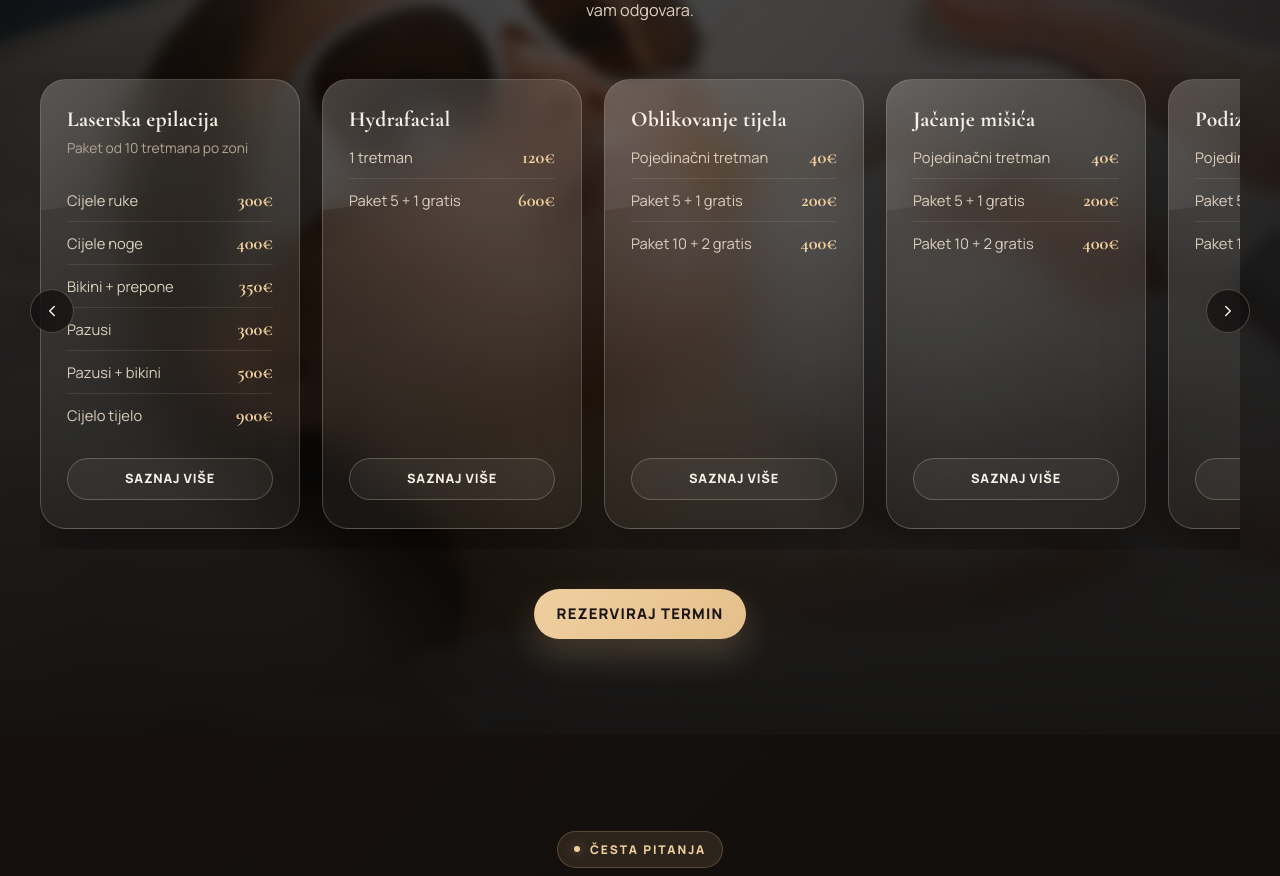
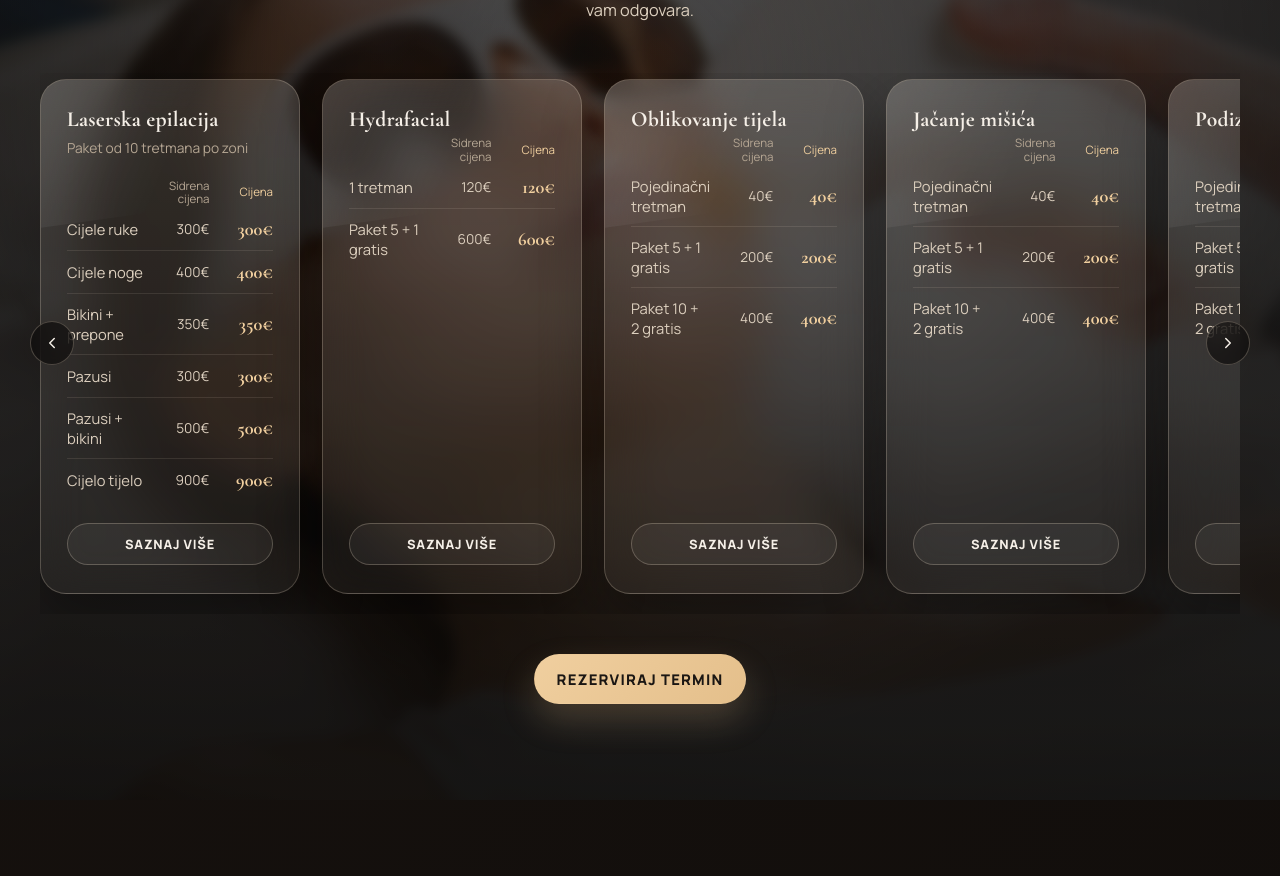
Before and after one commit to glowatelier111-cmd/glow-atelier, a Next.js app: page / in a window 1280 px wide. Shown: the part 2800-3676 px from the top of the page. Built offline with nearby package versions, Linux system fonts and the light colour scheme.

Commit message:
feat: add sidrena cijena in price list

```diff
--- a/src/components/Cjenik/Cjenik.jsx
+++ b/src/components/Cjenik/Cjenik.jsx
@@ -80,10 +80,18 @@ export default function Cjenik() {
                 )}
 
                 <ul className={styles.priceList}>
+                  <li className={styles.priceHead} aria-hidden="true">
+                    <span />
+                    <span>Sidrena cijena</span>
+                    <span>Cijena</span>
+                  </li>
                   {treatment.pricing.packages.map((pkg) => (
                     <li key={pkg.label}>
                       <span>{pkg.label}</span>
-                      <strong>{pkg.price}€</strong>
+                      <span className={styles.anchorPrice} aria-label={`Sidrena cijena ${pkg.price}€`}>
+                        {pkg.price}€
+                      </span>
+                      <strong aria-label={`Cijena ${pkg.price}€`}>{pkg.price}€</strong>
                     </li>
                   ))}
                 </ul>
--- a/src/components/Cjenik/Cjenik.module.css
+++ b/src/components/Cjenik/Cjenik.module.css
@@ -91,10 +91,10 @@
 }
 
 .priceList li {
-  display: flex;
+  display: grid;
+  grid-template-columns: minmax(0, 1fr) 3.4rem 3.6rem;
   align-items: center;
-  justify-content: space-between;
-  gap: 10px;
+  column-gap: 6px;
   padding: 10px 0;
   border-bottom: 1px solid rgba(255, 236, 214, 0.1);
   font-size: 0.92rem;
@@ -110,6 +110,30 @@
   font-size: 1.15rem;
   color: var(--color-accent-strong);
   white-space: nowrap;
+  text-align: right;
+}
+
+.priceList li > span:first-child {
+  padding-right: 6px;
+}
+
+.anchorPrice {
+  font-size: 0.85rem;
+  text-align: right;
+  white-space: nowrap;
+}
+
+.priceList li.priceHead {
+  padding: 0 0 2px;
+  border-bottom: none;
+  font-size: 0.72rem;
+  line-height: 1.2;
+  text-align: right;
+  color: var(--color-text-muted);
+}
+
+.priceHead span:last-child {
+  color: var(--color-accent-strong);
 }
 
 .cardCta {
--- a/src/components/TreatmentPricing/TreatmentPricing.module.css
+++ b/src/components/TreatmentPricing/TreatmentPricing.module.css
@@ -36,9 +36,9 @@
 }
 
 .priceList li {
-  display: flex;
+  display: grid;
+  grid-template-columns: minmax(0, 1fr) 4.75rem 4.75rem;
   align-items: center;
-  justify-content: space-between;
   gap: 10px;
   padding: 12px 0;
   border-bottom: 1px solid rgba(255, 236, 214, 0.1);
@@ -55,6 +55,26 @@
   font-size: 1.25rem;
   color: var(--color-accent-strong);
   white-space: nowrap;
+  text-align: center;
+}
+
+.anchorPrice {
+  font-size: 0.85rem;
+  text-align: center;
+  white-space: nowrap;
+}
+
+.priceList li.priceHead {
+  padding: 0 0 2px;
+  border-bottom: none;
+  font-size: 0.72rem;
+  line-height: 1.2;
+  text-align: center;
+  color: var(--color-text-muted);
+}
+
+.priceHead span:last-child {
+  color: var(--color-accent-strong);
 }
 
 .cta {
```
Also changed, not shown: src/components/TreatmentPricing/TreatmentPricing.jsx (+9 -1 lines).
